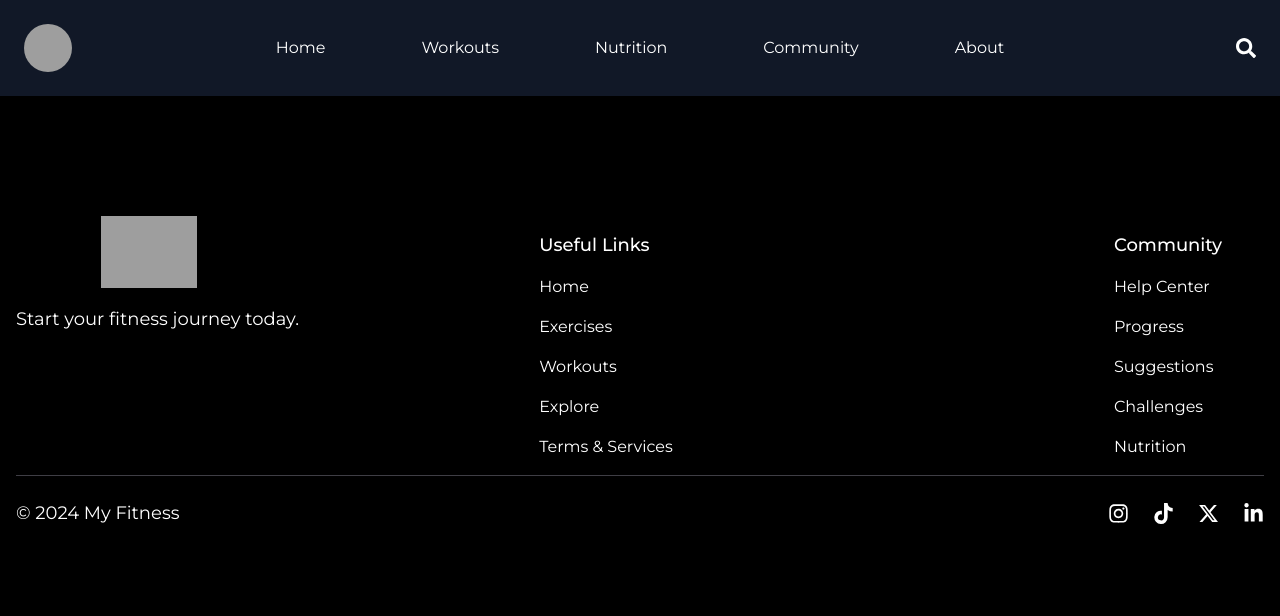
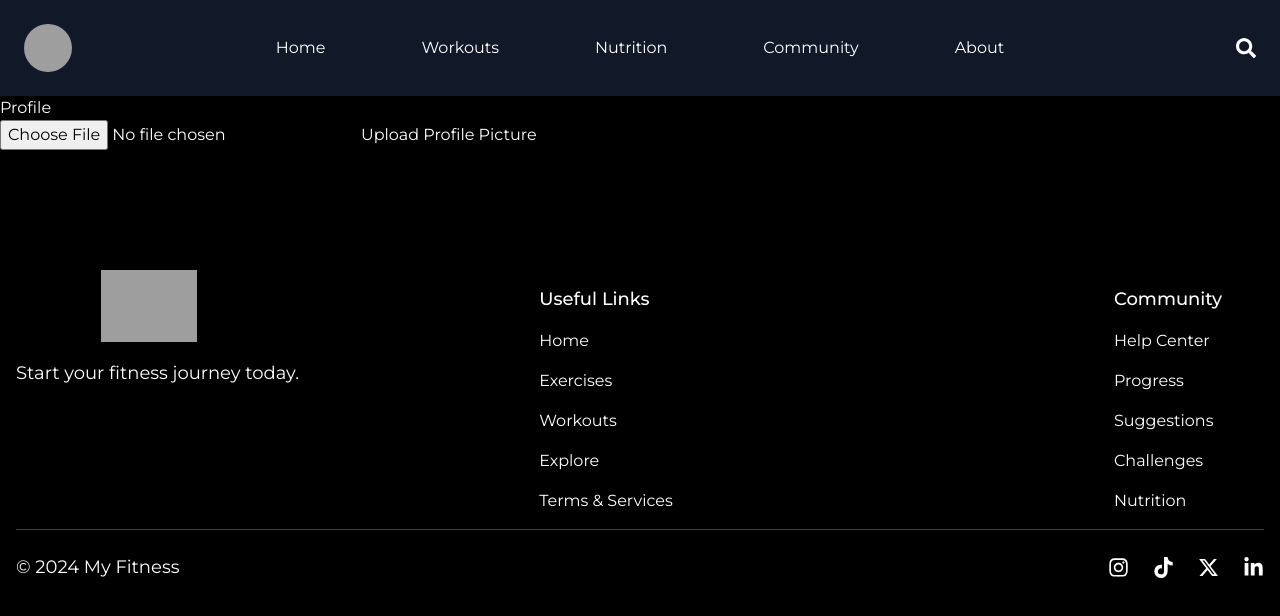
Before and after one commit to nhier17/my-fitness, a React (Create React App) app: page /user-profile in a window 1280 px wide. Shown: the top 616 px of the page. Built offline with nearby package versions, Linux system fonts and the light colour scheme; no server answers; grey boxes are pictures that could not be loaded.

Commit message:
basic uer profile

```diff
--- a/src/components/Login.jsx
+++ b/src/components/Login.jsx
@@ -20,10 +20,13 @@ const Login = () => {
         e.preventDefault();
         try {
           const response = await axios.post(`${base_url}/api/auth/login`, formData)
+          console.log(response.data);
           if(response.data) {
+            const token = response.data.user.userId;
+            console.log(token);
             const userName = response.data.user.name;
-            localStorage.setItem('token', userName);
-            navigate('/');
+            localStorage.setItem('token', token);
+            navigate('/user-profile');
             toast.success(`Eat,Train Sleep! ${userName}`);
             setFormData({ email: '', password: '', showPassword: false });
           }
--- /dev/null
+++ b/src/components/UserProfile.jsx
@@ -0,0 +1,61 @@
+import React, { useState, useEffect } from 'react';
+import axios from 'axios';
+import { toast } from 'sonner';
+import { base_url } from '../utils/api';
+
+const UserProfile = () => {
+  const [profilePic, setProfilePic] = useState(null)
+  const [profilePicUrl, setProfilePicUrl] = useState(null);
+  console.log(profilePicUrl)
+
+  useEffect(() => {
+    const fetchUserData = async () => {
+      try {
+        const userId = localStorage.getItem('token');
+        const response = await axios.get(`http://localhost:5000/api/user/${userId}`);
+        const userInfo = response.data;
+        console.log(userInfo)
+        setProfilePicUrl(userInfo.user.profilePicture);
+      } catch (error) {
+        console.error(error);
+        toast.error('Error fetching user data');
+      }
+    }
+    fetchUserData();
+  }, [])
+
+  const inputHandler = (e) => {
+    setProfilePic(e.target.files[0]);
+  }
+  //upload image
+  const uploadImage = async () => {
+    const userId = localStorage.getItem('token')
+    try {
+      const formData = new FormData();
+      formData.append("profilePicture", profilePic);
+      formData.append("userId", userId);
+      await axios.post('http://localhost:5000/api/auth/profile', formData, {
+        headers: {
+          "Content-Type": "multipart/form-data",
+          Authorization: `Bearer ${localStorage.getItem('token')}`
+        },
+      })
+      toast.success("Profile picture updated successfully");
+    } catch (error) {
+      console.error(error);
+      toast.error('Error updating profile picture');
+    }
+  };
+  return (
+    <div>
+      <h2>Profile</h2>
+      {profilePicUrl && (
+        <img className="rounded-full w-12 h-12" src={`http://localhost:5000/${profilePicUrl}`} alt="username"/>
+      )}
+      <input type="file" accept="image/*" onChange={inputHandler} />
+      <button onClick={uploadImage}>Upload Profile Picture</button>
+    </div>
+  )
+}
+
+export default UserProfile
--- a/src/components/index.js
+++ b/src/components/index.js
@@ -1,5 +1,6 @@
 export { default as Login } from './Login';
 export { default as Signup } from './Signup';
+export { default as UserProfile } from './UserProfile';
 export { default as Navbar } from './Navbar';
 export { default as Hero } from './Hero';
 export { default as SearchExercises } from './SearchExercises';
--- a/src/pages/Pages.jsx
+++ b/src/pages/Pages.jsx
@@ -1,7 +1,7 @@
 import React from 'react'
 import { Routes, Route, useLocation } from 'react-router-dom';
 import Nutrition from './Nutrition'
-import {  Signup, Login, Dashboard } from '../components'
+import {  Signup, Login, Dashboard,UserProfile } from '../components'
 import Home from './Home';
 import Recipe from "./Recipe"
 import Community from './Community';
@@ -20,6 +20,7 @@ const Pages = () => {
       <Route path="/" element={<Home />} />
       <Route path="/signup" element={<Signup />} />
        <Route path="/login" element={<Login />} />
+       <Route path="/user-profile" element={<UserProfile/>} />
        <Route path="/about" element={<About/>} />
       <Route path="/dashboard" element={<Dashboard />} />
       <Route path="/nutrition" element={<Nutrition />} />
```
